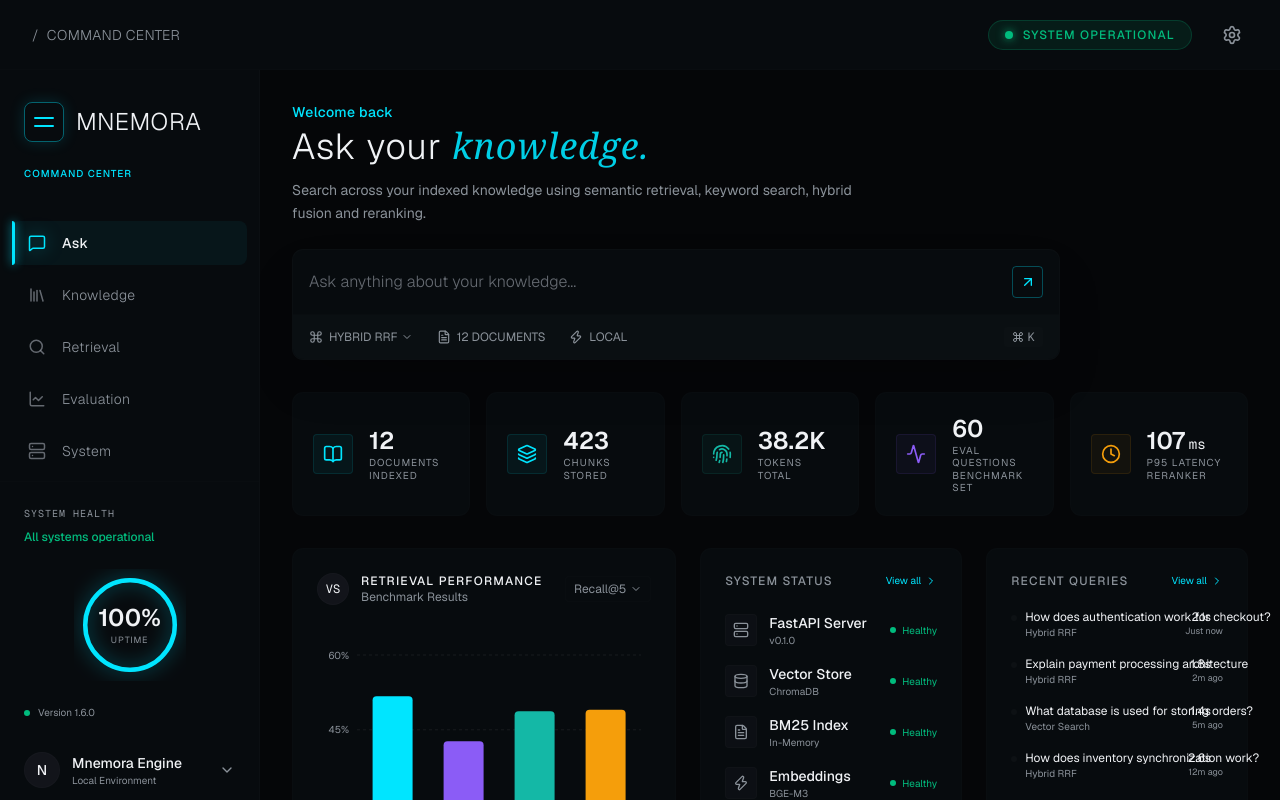
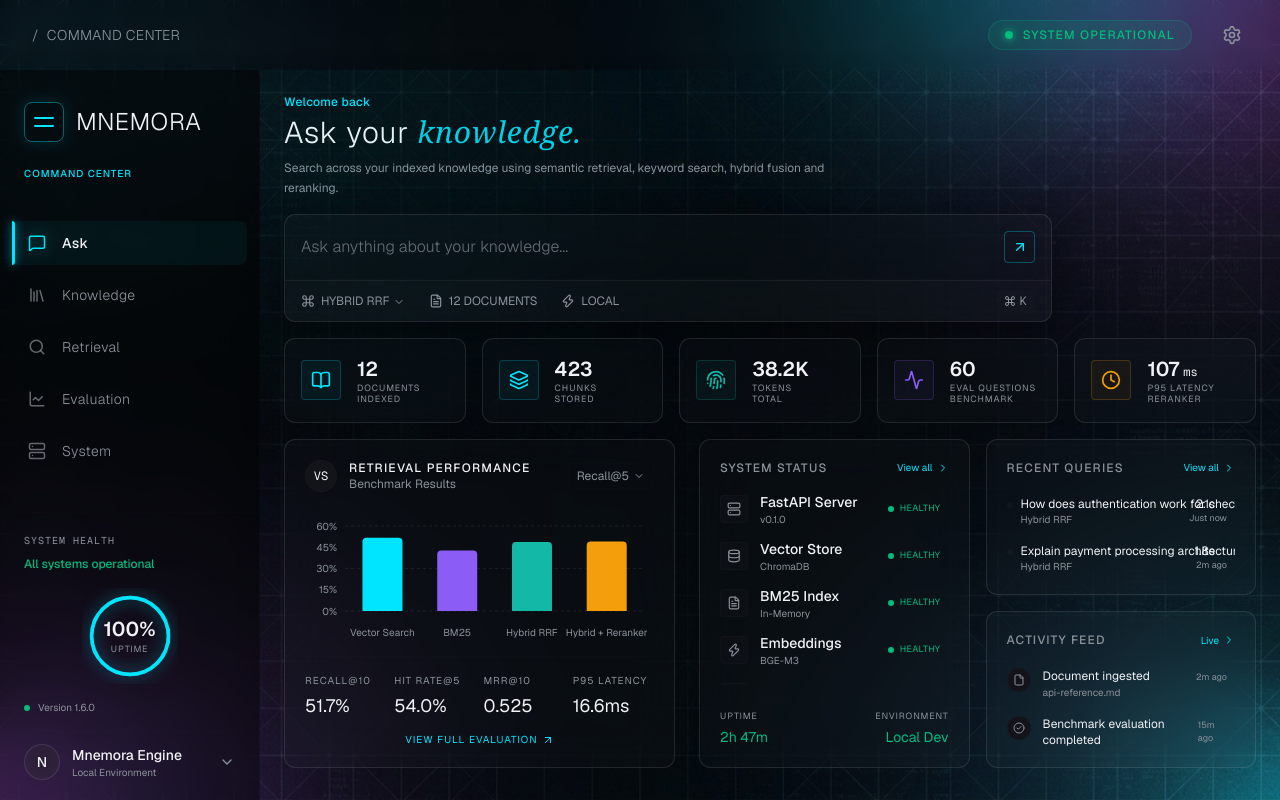
Before and after one commit to HarshavardhanKurtkoti/Mnemora, a Next.js app in the folder frontend/: page /ask in a window 1280 px wide. Shown: the top 800 px of the page. Built offline with nearby package versions, Linux system fonts and the light colour scheme.

Commit message:
feat: implement initial dashboard layout with sidebar, header, and global styling

```diff
--- a/frontend/src/app/ask/page.tsx
+++ b/frontend/src/app/ask/page.tsx
@@ -33,16 +33,20 @@ export default function AskPage() {
     <div className="flex h-full w-full flex-col overflow-hidden">
       {!showResult ? (
         // DASHBOARD VIEW (Empty State)
-        <div className="flex-1 w-full bg-background text-foreground p-8 overflow-y-auto">
-          <div className="max-w-[1400px] w-full mx-auto space-y-8 pb-10">
+        <div className="relative flex-1 w-full text-foreground p-6 overflow-hidden flex flex-col">
+          {/* Subtle Ambient Background */}
+          <div className="absolute top-[-20%] left-[-10%] w-[50%] h-[50%] bg-[#00E5FF]/5 rounded-full blur-[120px] pointer-events-none"></div>
+          <div className="absolute bottom-[-20%] right-[-10%] w-[50%] h-[50%] bg-[#8B5CF6]/5 rounded-full blur-[120px] pointer-events-none"></div>
+
+          <div className="max-w-[1400px] w-full h-full mx-auto flex flex-col justify-between">
             {/* Hero Section */}
-            <div className="space-y-6">
+            <div className="space-y-4">
               <div>
-                <p className="text-accent text-sm font-medium tracking-wide mb-1">Welcome back</p>
-                <h1 className="text-4xl font-light tracking-wide text-foreground">
+                <p className="text-accent text-xs font-medium tracking-wide mb-1">Welcome back</p>
+                <h1 className="text-3xl font-light tracking-wide text-foreground">
                   Ask your <span className="font-serif italic text-accent opacity-90">knowledge.</span>
                 </h1>
-                <p className="text-muted-foreground text-sm mt-3 max-w-xl leading-relaxed">
+                <p className="text-muted-foreground text-xs mt-2 max-w-xl leading-relaxed">
                   Search across your indexed knowledge using semantic retrieval, keyword search, hybrid fusion and reranking.
                 </p>
               </div>
@@ -50,7 +54,7 @@ export default function AskPage() {
               <div className="relative group max-w-3xl mt-4">
                 <div className="absolute -inset-[1px] rounded-xl bg-gradient-to-r from-accent/20 via-border/10 to-transparent opacity-0 group-hover:opacity-100 transition-opacity duration-700 blur-sm"></div>
 
-                <form onSubmit={handleSearch} className="relative bg-[#070b0e] border border-border/20 rounded-xl overflow-hidden shadow-2xl">
+                <form onSubmit={handleSearch} className="relative bg-white/[0.02] backdrop-blur-2xl border border-white/10 rounded-xl overflow-hidden shadow-[0_8px_32px_rgba(0,0,0,0.4)]">
                   <div className="flex items-center px-4 py-4 border-b border-border/10">
                     <input
                       type="text"
@@ -68,7 +72,7 @@ export default function AskPage() {
                       <ArrowUpRight className="h-4 w-4" />
                     </button>
                   </div>
-                  <div className="flex items-center justify-between px-4 py-3 bg-[#0a0f12]">
+                  <div className="flex items-center justify-between px-4 py-2.5 bg-white/[0.01] border-t border-white/5">
                     <div className="flex items-center gap-6">
                       <div className="flex items-center gap-1.5 text-xs text-muted-foreground cursor-pointer hover:text-foreground">
                         <Command className="h-3.5 w-3.5" />
@@ -92,62 +96,62 @@ export default function AskPage() {
             </div>
 
             {/* Stats Row */}
-            <div className="grid grid-cols-5 gap-4">
-              <div className="bg-[#070b0e] border border-border/10 rounded-xl p-5 flex items-center gap-4">
-                 <div className="h-10 w-10 rounded bg-accent/5 text-accent flex items-center justify-center border border-accent/10 shrink-0">
+            <div className="grid grid-cols-5 gap-4 my-4">
+              <div className="bg-white/[0.02] backdrop-blur-xl border border-white/10 rounded-xl p-4 flex items-center gap-4 hover:bg-white/[0.04] transition-colors">
+                 <div className="h-10 w-10 rounded bg-accent/5 text-accent flex items-center justify-center border border-accent/20 shrink-0">
                    <BookOpen className="h-5 w-5" />
                  </div>
                  <div>
-                   <div className="text-2xl font-semibold text-foreground">12</div>
-                   <div className="text-[10px] text-muted-foreground uppercase tracking-widest leading-tight">Documents<br/>Indexed</div>
+                   <div className="text-xl font-semibold text-foreground">12</div>
+                   <div className="text-[9px] text-muted-foreground uppercase tracking-widest leading-tight">Documents<br/>Indexed</div>
                  </div>
               </div>
-              <div className="bg-[#070b0e] border border-border/10 rounded-xl p-5 flex items-center gap-4">
-                 <div className="h-10 w-10 rounded bg-[#00E5FF]/5 text-[#00E5FF] flex items-center justify-center border border-[#00E5FF]/10 shrink-0">
+              <div className="bg-white/[0.02] backdrop-blur-xl border border-white/10 rounded-xl p-4 flex items-center gap-4 hover:bg-white/[0.04] transition-colors">
+                 <div className="h-10 w-10 rounded bg-[#00E5FF]/5 text-[#00E5FF] flex items-center justify-center border border-[#00E5FF]/20 shrink-0">
                    <Layers className="h-5 w-5" />
                  </div>
                  <div>
-                   <div className="text-2xl font-semibold text-foreground">423</div>
-                   <div className="text-[10px] text-muted-foreground uppercase tracking-widest leading-tight">Chunks<br/>Stored</div>
+                   <div className="text-xl font-semibold text-foreground">423</div>
+                   <div className="text-[9px] text-muted-foreground uppercase tracking-widest leading-tight">Chunks<br/>Stored</div>
                  </div>
               </div>
-              <div className="bg-[#070b0e] border border-border/10 rounded-xl p-5 flex items-center gap-4">
-                 <div className="h-10 w-10 rounded bg-[#14B8A6]/5 text-[#14B8A6] flex items-center justify-center border border-[#14B8A6]/10 shrink-0">
+              <div className="bg-white/[0.02] backdrop-blur-xl border border-white/10 rounded-xl p-4 flex items-center gap-4 hover:bg-white/[0.04] transition-colors">
+                 <div className="h-10 w-10 rounded bg-[#14B8A6]/5 text-[#14B8A6] flex items-center justify-center border border-[#14B8A6]/20 shrink-0">
                    <Fingerprint className="h-5 w-5" />
                  </div>
                  <div>
-                   <div className="text-2xl font-semibold text-foreground">38.2K</div>
-                   <div className="text-[10px] text-muted-foreground uppercase tracking-widest leading-tight">Tokens<br/>Total</div>
+                   <div className="text-xl font-semibold text-foreground">38.2K</div>
+                   <div className="text-[9px] text-muted-foreground uppercase tracking-widest leading-tight">Tokens<br/>Total</div>
                  </div>
               </div>
-              <div className="bg-[#070b0e] border border-border/10 rounded-xl p-5 flex items-center gap-4">
-                 <div className="h-10 w-10 rounded bg-[#8B5CF6]/5 text-[#8B5CF6] flex items-center justify-center border border-[#8B5CF6]/10 shrink-0">
+              <div className="bg-white/[0.02] backdrop-blur-xl border border-white/10 rounded-xl p-4 flex items-center gap-4 hover:bg-white/[0.04] transition-colors">
+                 <div className="h-10 w-10 rounded bg-[#8B5CF6]/5 text-[#8B5CF6] flex items-center justify-center border border-[#8B5CF6]/20 shrink-0">
                    <Activity className="h-5 w-5" />
                  </div>
                  <div>
-                   <div className="text-2xl font-semibold text-foreground">60</div>
-                   <div className="text-[10px] text-muted-foreground uppercase tracking-widest leading-tight">Eval Questions<br/>Benchmark Set</div>
+                   <div className="text-xl font-semibold text-foreground">60</div>
+                   <div className="text-[9px] text-muted-foreground uppercase tracking-widest leading-tight">Eval Questions<br/>Benchmark</div>
                  </div>
               </div>
-              <div className="bg-[#070b0e] border border-border/10 rounded-xl p-5 flex items-center gap-4">
-                 <div className="h-10 w-10 rounded bg-[#F59E0B]/5 text-[#F59E0B] flex items-center justify-center border border-[#F59E0B]/10 shrink-0">
+              <div className="bg-white/[0.02] backdrop-blur-xl border border-white/10 rounded-xl p-4 flex items-center gap-4 hover:bg-white/[0.04] transition-colors">
+                 <div className="h-10 w-10 rounded bg-[#F59E0B]/5 text-[#F59E0B] flex items-center justify-center border border-[#F59E0B]/20 shrink-0">
                    <Clock className="h-5 w-5" />
                  </div>
                  <div>
                    <div className="flex items-baseline gap-1">
-                     <span className="text-2xl font-semibold text-foreground">107</span>
-                     <span className="text-sm text-foreground font-mono">ms</span>
+                     <span className="text-xl font-semibold text-foreground">107</span>
+                     <span className="text-xs text-foreground font-mono">ms</span>
                    </div>
-                   <div className="text-[10px] text-muted-foreground uppercase tracking-widest leading-tight">P95 Latency<br/>Reranker</div>
+                   <div className="text-[9px] text-muted-foreground uppercase tracking-widest leading-tight">P95 Latency<br/>Reranker</div>
                  </div>
               </div>
             </div>
 
             {/* Bottom Grid */}
-            <div className="grid grid-cols-12 gap-6">
+            <div className="grid grid-cols-12 gap-6 flex-1 min-h-0 pb-2">
               {/* Chart Section */}
-              <div className="col-span-5 bg-[#070b0e] border border-border/10 rounded-xl p-6 flex flex-col">
-                <div className="flex items-center justify-between mb-8">
+              <div className="col-span-5 bg-white/[0.02] backdrop-blur-xl border border-white/10 rounded-xl p-5 flex flex-col min-h-0">
+                <div className="flex items-center justify-between mb-4">
                   <div className="flex items-center gap-3">
                     <div className="flex items-center justify-center h-8 w-8 rounded-full bg-secondary text-xs font-mono border border-border/20">
                       VS
@@ -162,7 +166,8 @@ export default function AskPage() {
                   </div>
                 </div>
 
-                <div className="flex-1 min-h-[200px] w-full mt-2">
+                <div className="flex-1 min-h-0 w-full mt-2 relative">
+                  <div className="absolute inset-0">
                     <ResponsiveContainer width="100%" height="100%">
                       <BarChart data={performanceData} margin={{ top: 10, right: 10, left: -20, bottom: 0 }}>
                         <CartesianGrid strokeDasharray="3 3" vertical={false} stroke="#FFFFFF10" />
@@ -183,8 +188,9 @@ export default function AskPage() {
                       </BarChart>
                     </ResponsiveContainer>
                   </div>
+                </div>
 
-                <div className="grid grid-cols-4 gap-2 mt-8 pt-6 border-t border-border/10">
+                <div className="grid grid-cols-4 gap-2 mt-4 pt-4 border-t border-border/10">
                    <div>
                      <div className="text-[10px] text-muted-foreground uppercase tracking-widest mb-1">Recall@10</div>
                      <div className="text-lg text-foreground">51.7%</div>
@@ -203,23 +209,23 @@ export default function AskPage() {
                    </div>
                 </div>
 
-                <div className="mt-6 flex justify-center">
-                   <button className="text-xs text-accent hover:text-accent/80 flex items-center gap-1 transition-colors">
+                <div className="mt-3 flex justify-center">
+                   <button className="text-[10px] text-accent hover:text-accent/80 flex items-center gap-1 transition-colors uppercase tracking-widest">
                      View full evaluation <ArrowUpRight className="h-3 w-3" />
                    </button>
                 </div>
               </div>
 
               {/* Right Column Grid */}
-              <div className="col-span-7 grid grid-cols-2 gap-6">
+              <div className="col-span-7 grid grid-cols-2 gap-4 h-full min-h-0">
 
                 {/* System Status */}
-                <div className="bg-[#070b0e] border border-border/10 rounded-xl p-6 flex flex-col">
-                  <div className="flex items-center justify-between mb-6">
+                <div className="bg-white/[0.02] backdrop-blur-xl border border-white/10 rounded-xl p-5 flex flex-col min-h-0">
+                  <div className="flex items-center justify-between mb-4">
                     <h3 className="text-xs text-muted-foreground uppercase tracking-widest font-medium">System Status</h3>
                     <span className="text-[10px] text-accent flex items-center gap-1 cursor-pointer">View all <ChevronRight className="h-3 w-3" /></span>
                   </div>
-                  <div className="space-y-4 flex-1">
+                  <div className="space-y-3 overflow-y-auto pr-2 custom-scrollbar flex-1 min-h-0">
                     {[
                       { name: "FastAPI Server", sub: "v0.1.0", icon: Server },
                       { name: "Vector Store", sub: "ChromaDB", icon: Database },
@@ -230,43 +236,43 @@ export default function AskPage() {
                     ].map((service, i) => (
                       <div key={i} className="flex items-center justify-between group">
                         <div className="flex items-center gap-3">
-                          <div className="h-8 w-8 rounded bg-secondary/50 border border-border/20 flex items-center justify-center text-muted-foreground group-hover:text-foreground transition-colors">
-                            <service.icon className="h-4 w-4" />
+                          <div className="h-7 w-7 rounded bg-secondary/50 border border-border/20 flex items-center justify-center text-muted-foreground group-hover:text-foreground transition-colors shrink-0">
+                            <service.icon className="h-3.5 w-3.5" />
                           </div>
-                          <div>
-                            <div className="text-sm text-foreground font-medium">{service.name}</div>
-                            <div className="text-[10px] text-muted-foreground">{service.sub}</div>
+                          <div className="min-w-0">
+                            <div className="text-sm text-foreground font-medium truncate">{service.name}</div>
+                            <div className="text-[10px] text-muted-foreground truncate">{service.sub}</div>
                           </div>
                         </div>
-                        <div className="flex items-center gap-1.5">
+                        <div className="flex items-center gap-1.5 shrink-0">
                           <div className="h-1.5 w-1.5 rounded-full bg-emerald-500"></div>
-                          <span className="text-[10px] text-emerald-500">Healthy</span>
+                          <span className="text-[9px] text-emerald-500 uppercase tracking-wider hidden xl:inline">Healthy</span>
                         </div>
                       </div>
                     ))}
                   </div>
 
-                  <div className="flex justify-between items-center mt-6 pt-4 border-t border-border/10">
+                  <div className="flex justify-between items-center mt-3 pt-3 border-t border-border/10">
                     <div>
-                      <div className="text-[10px] text-muted-foreground uppercase tracking-widest mb-1">Uptime</div>
+                      <div className="text-[9px] text-muted-foreground uppercase tracking-widest mb-1">Uptime</div>
                       <div className="text-sm text-emerald-500">2h 47m</div>
                     </div>
                     <div className="text-right">
-                      <div className="text-[10px] text-muted-foreground uppercase tracking-widest mb-1">Environment</div>
-                      <div className="text-sm text-emerald-500">Local Development</div>
+                      <div className="text-[9px] text-muted-foreground uppercase tracking-widest mb-1">Environment</div>
+                      <div className="text-sm text-emerald-500">Local Dev</div>
                     </div>
                   </div>
                 </div>
 
                 {/* Queries & Feed */}
-                <div className="flex flex-col gap-6">
+                <div className="flex flex-col gap-4 h-full min-h-0">
                   {/* Recent Queries */}
-                  <div className="bg-[#070b0e] border border-border/10 rounded-xl p-6 flex-1">
+                  <div className="bg-white/[0.02] backdrop-blur-xl border border-white/10 rounded-xl p-5 flex flex-col flex-1 min-h-0">
                     <div className="flex items-center justify-between mb-5">
                       <h3 className="text-xs text-muted-foreground uppercase tracking-widest font-medium">Recent Queries</h3>
                       <span className="text-[10px] text-accent flex items-center gap-1 cursor-pointer">View all <ChevronRight className="h-3 w-3" /></span>
                     </div>
-                    <div className="space-y-4">
+                    <div className="space-y-4 overflow-y-auto custom-scrollbar flex-1 pr-2 min-h-0">
                       {[
                         { q: "How does authentication work for checkout?", type: "Hybrid RRF", time: "2.1s", ago: "Just now" },
                         { q: "Explain payment processing architecture", type: "Hybrid RRF", time: "1.8s", ago: "2m ago" },
@@ -292,12 +298,12 @@ export default function AskPage() {
                   </div>
 
                   {/* Activity Feed */}
-                  <div className="bg-[#070b0e] border border-border/10 rounded-xl p-6 flex-1">
+                  <div className="bg-white/[0.02] backdrop-blur-xl border border-white/10 rounded-xl p-5 flex-1 overflow-hidden flex flex-col">
                     <div className="flex items-center justify-between mb-5">
                       <h3 className="text-xs text-muted-foreground uppercase tracking-widest font-medium">Activity Feed</h3>
                       <span className="text-[10px] text-accent flex items-center gap-1 cursor-pointer">Live <ChevronRight className="h-3 w-3" /></span>
                     </div>
-                    <div className="space-y-4">
+                    <div className="space-y-4 overflow-y-auto custom-scrollbar flex-1 pr-2 min-h-0">
                        <div className="flex gap-3">
                          <div className="h-6 w-6 rounded-full bg-secondary border border-border/20 flex items-center justify-center shrink-0">
                            <File className="h-3 w-3 text-muted-foreground" />
--- a/frontend/src/app/globals.css
+++ b/frontend/src/app/globals.css
@@ -95,3 +95,20 @@
     @apply font-sans;
   }
 }
+
+@layer utilities {
+  .custom-scrollbar::-webkit-scrollbar {
+    width: 4px;
+    height: 4px;
+  }
+  .custom-scrollbar::-webkit-scrollbar-track {
+    background: transparent;
+  }
+  .custom-scrollbar::-webkit-scrollbar-thumb {
+    background: rgba(255, 255, 255, 0.1);
+    border-radius: 4px;
+  }
+  .custom-scrollbar::-webkit-scrollbar-thumb:hover {
+    background: rgba(255, 255, 255, 0.2);
+  }
+}
--- a/frontend/src/app/layout.tsx
+++ b/frontend/src/app/layout.tsx
@@ -27,13 +27,16 @@ export default function RootLayout({
   return (
     <html
       lang="en"
-      className={`${geistSans.variable} ${geistMono.variable} dark h-full antialiased`}
+      className={`${geistSans.variable} ${geistMono.variable} dark`}
     >
-      <body className="min-h-full flex flex-col bg-background text-foreground">
+      <body className="h-screen w-screen overflow-hidden flex flex-col bg-[#05080a] text-foreground relative">
+        <div className="absolute inset-0 z-[-1]">
+          <img src="/bg.jpg" className="w-full h-full object-cover opacity-100" alt="background texture" />
+        </div>
         <Header />
         <div className="flex flex-1 overflow-hidden">
           <Sidebar />
-          <main className="flex-1 overflow-y-auto">
+          <main className="flex-1 flex flex-col min-h-0 overflow-hidden">
             {children}
           </main>
         </div>
--- a/frontend/src/components/layout/header.tsx
+++ b/frontend/src/components/layout/header.tsx
@@ -2,7 +2,7 @@ import { Settings } from "lucide-react";
 
 export function Header() {
   return (
-    <header className="sticky top-0 z-30 flex h-[70px] items-center justify-between border-b border-border/10 bg-[#070b0e] px-8">
+    <header className="sticky top-0 z-30 flex h-[70px] shrink-0 items-center justify-between border-b border-border/10 bg-transparent backdrop-blur-sm px-8">
       <div className="flex items-center gap-2 text-sm text-muted-foreground font-light tracking-wide">
         <span>/</span>
         <span className="uppercase">Command Center</span>
--- a/frontend/src/components/layout/sidebar.tsx
+++ b/frontend/src/components/layout/sidebar.tsx
@@ -17,7 +17,7 @@ export function Sidebar() {
   const pathname = usePathname();
 
   return (
-    <div className="flex h-full w-[260px] flex-col border-r border-border/20 bg-[#070b0e]">
+    <div className="flex h-full w-[260px] flex-col border-r border-border/20 bg-black/40 backdrop-blur-md">
       {/* Brand Section */}
       <div className="px-6 py-8">
         <div className="flex items-center gap-3 mb-6">
@@ -66,15 +66,15 @@ export function Sidebar() {
       </div>
 
       {/* Bottom Section */}
-      <div className="mt-auto flex flex-col px-6 py-6 border-t border-border/10">
-        <div className="mb-8">
+      <div className="mt-auto flex flex-col px-6 py-5 border-t border-border/10">
+        <div className="mb-4">
           <h3 className="text-[10px] font-mono tracking-widest text-muted-foreground uppercase mb-2">System Health</h3>
-          <div className="flex items-center gap-2 mb-4">
+          <div className="flex items-center gap-2 mb-2">
             <span className="text-emerald-500 text-xs font-medium">All systems operational</span>
           </div>
 
           {/* Circular Progress (Mock) */}
-          <div className="relative h-28 w-28 mx-auto mt-6 mb-6 flex items-center justify-center">
+          <div className="relative h-24 w-24 mx-auto mt-4 mb-4 flex items-center justify-center">
             <svg className="h-full w-full -rotate-90 transform" viewBox="0 0 100 100">
               {/* Background circle */}
               <circle cx="50" cy="50" r="40" stroke="currentColor" strokeWidth="4" fill="transparent" className="text-border/30" />
@@ -82,7 +82,7 @@ export function Sidebar() {
               <circle cx="50" cy="50" r="40" stroke="currentColor" strokeWidth="4" fill="transparent" strokeDasharray="251.2" strokeDashoffset="0" className="text-accent drop-shadow-[0_0_8px_rgba(0,229,255,0.5)]" />
             </svg>
             <div className="absolute inset-0 flex flex-col items-center justify-center">
-              <span className="text-2xl font-semibold text-foreground">100%</span>
+              <span className="text-xl font-semibold text-foreground">100%</span>
               <span className="text-[9px] text-muted-foreground tracking-widest uppercase">Uptime</span>
             </div>
           </div>
@@ -94,9 +94,9 @@ export function Sidebar() {
         </div>
 
         {/* User Profile */}
-        <div className="flex items-center justify-between cursor-pointer group">
+        <div className="flex items-center justify-between cursor-pointer group pt-3 border-t border-border/10">
           <div className="flex items-center gap-3">
-            <div className="flex h-9 w-9 items-center justify-center rounded-full bg-secondary text-foreground text-sm font-medium border border-border/20 group-hover:border-border/50 transition-colors">
+            <div className="flex h-9 w-9 items-center justify-center rounded-full bg-white/[0.05] backdrop-blur-md text-foreground text-sm font-medium border border-white/10 group-hover:border-white/20 transition-colors">
               N
             </div>
             <div className="flex flex-col">
```
Also changed, not shown: frontend/public/bg.jpg (added). Lines whose indentation alone changed are shown as unchanged.
